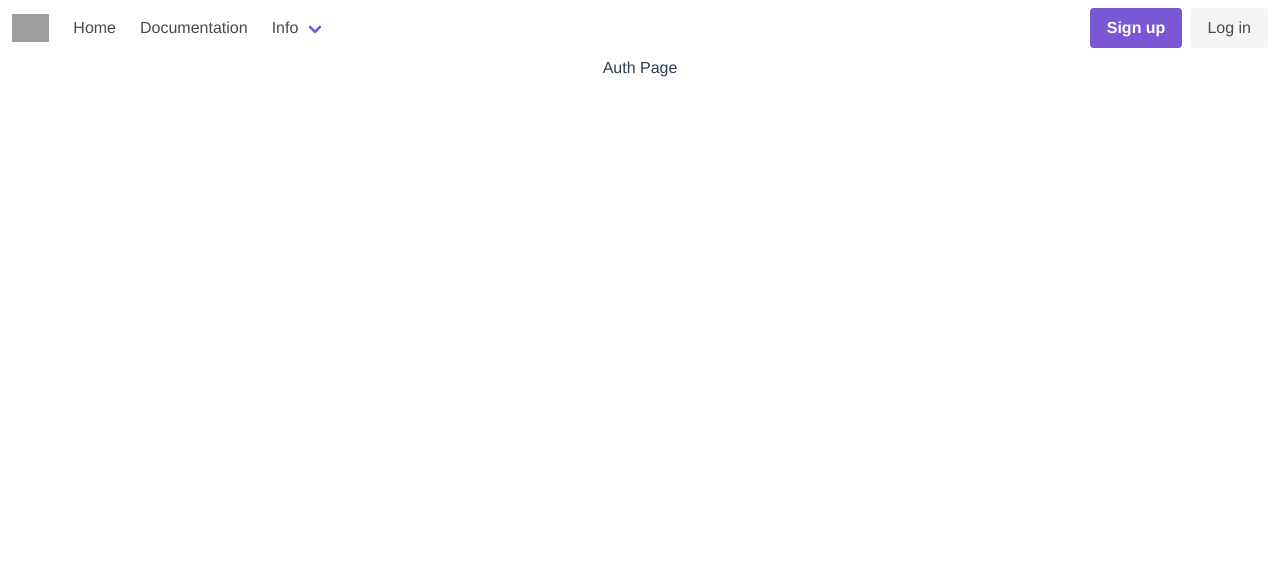
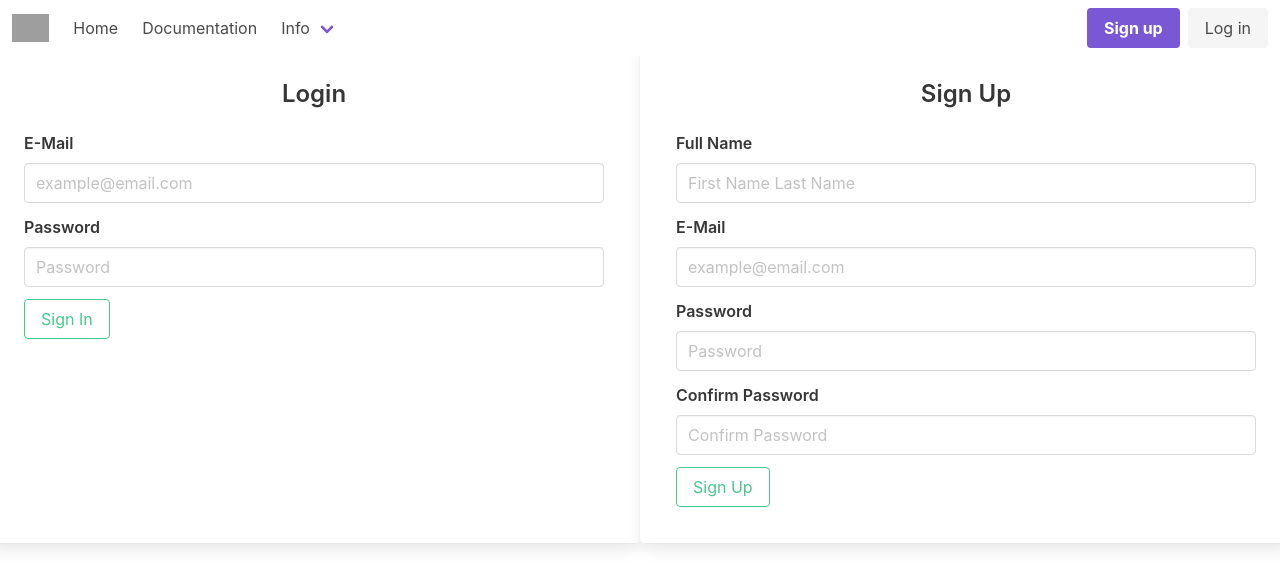
Before and after one commit to asiftanim/lander-broker-frontend, a Vue app: page / in a window 1280 px wide. Shown: the top 588 px of the page. Built offline with nearby package versions, Linux system fonts and the light colour scheme; grey boxes are pictures that could not be loaded.

Commit message:
added login and sign up components

```diff
--- a/src/App.vue
+++ b/src/App.vue
@@ -48,7 +48,7 @@
 </template>
 
 <style>
-#app {
+/* #app {
   font-family: Avenir, Helvetica, Arial, sans-serif;
   -webkit-font-smoothing: antialiased;
   -moz-osx-font-smoothing: grayscale;
@@ -67,5 +67,5 @@
 
 #nav a.router-link-exact-active {
   color: #42b983;
-}
+} */
 </style>
--- /dev/null
+++ b/src/components/LoginComponent.vue
@@ -0,0 +1,25 @@
+<template>
+    <div class="card">
+    <div class="card-content">
+        <div class="content">
+            <h3 class="title has-text-centered has-text-dark">Login</h3>
+            <b-field class="has-text-left" label="E-Mail">
+                <b-input type="email" placeholder="example@email.com">
+                </b-input>
+            </b-field>
+
+            <b-field class="has-text-left" label="Password" >
+                <b-input type="password" placeholder="Password"  password-reveal>
+                </b-input>
+            </b-field>
+            <b-button type="is-success" outlined>Sign In</b-button>
+        </div>
+    </div>
+    </div>
+</template>
+
+<script>
+export default {
+  name: 'LoginComponent'
+}
+</script>
--- /dev/null
+++ b/src/components/RegistrationComponent.vue
@@ -0,0 +1,33 @@
+<template>
+    <div class="card">
+    <div class="card-content">
+        <div class="content">
+            <h3 class="title has-text-centered has-text-dark">Sign Up</h3>
+            <b-field class="has-text-left" label="Full Name">
+                <b-input type="text" placeholder="First Name Last Name">
+                </b-input>
+            </b-field>
+            <b-field class="has-text-left" label="E-Mail">
+                <b-input type="email" placeholder="example@email.com">
+                </b-input>
+            </b-field>
+
+            <b-field class="has-text-left" label="Password" >
+                <b-input type="password" placeholder="Password"  password-reveal>
+                </b-input>
+            </b-field>
+                <b-field class="has-text-left" label="Confirm Password" >
+                <b-input type="password" placeholder="Confirm Password"  password-reveal>
+                </b-input>
+            </b-field>
+            <b-button type="is-success" outlined>Sign Up</b-button>
+        </div>
+    </div>
+    </div>
+</template>
+
+<script>
+export default {
+  name: 'RegistrationComponent'
+}
+</script>
--- a/src/views/Auth.vue
+++ b/src/views/Auth.vue
@@ -1,9 +1,19 @@
-.<template>
-  <p>Auth Page</p>
+<template>
+   <div class="columns">
+       <LoginComponent class="column" />
+       <RegistrationComponent class="column" />
+    </div>
 </template>
 
 <script>
+import LoginComponent from '@/components/LoginComponent.vue'
+import RegistrationComponent from '@/components/RegistrationComponent.vue'
+
 export default {
-
+  name: 'Auth',
+  components: {
+    LoginComponent,
+    RegistrationComponent
+  }
 }
 </script>
```
